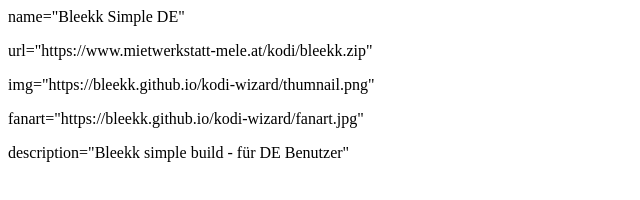
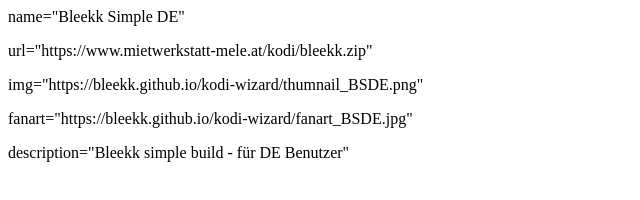
Before and after one commit to bleekk/kodi-wizard, a plain HTML site: page bleekk-wiz.html in a window 1280 px wide. Shown: the whole page, without its empty margins (0-640 px from the left). Drawn offline with Linux system fonts and the light colour scheme.

Commit message:
Tweaks
Added "icon" to setArt()

```diff
--- a/bleekk-wiz.html
+++ b/bleekk-wiz.html
@@ -3,8 +3,8 @@
 
 <p>name="Bleekk Simple DE"</p>
 <p>url="https://www.mietwerkstatt-mele.at/kodi/bleekk.zip"</p>
-<p>img="https://bleekk.github.io/kodi-wizard/thumnail.png"</p>
-<p>fanart="https://bleekk.github.io/kodi-wizard/fanart.jpg"</p>
+<p>img="https://bleekk.github.io/kodi-wizard/thumnail_BSDE.png"</p>
+<p>fanart="https://bleekk.github.io/kodi-wizard/fanart_BSDE.jpg"</p>
 <p>description="Bleekk simple build - für DE Benutzer"</p>
 
 
```
Also changed, not shown: fanart.jpg (deleted), fanart_BSDE.jpg (added), thumnail.png (deleted), thumnail_BSDE.png (added), 1 other file.
